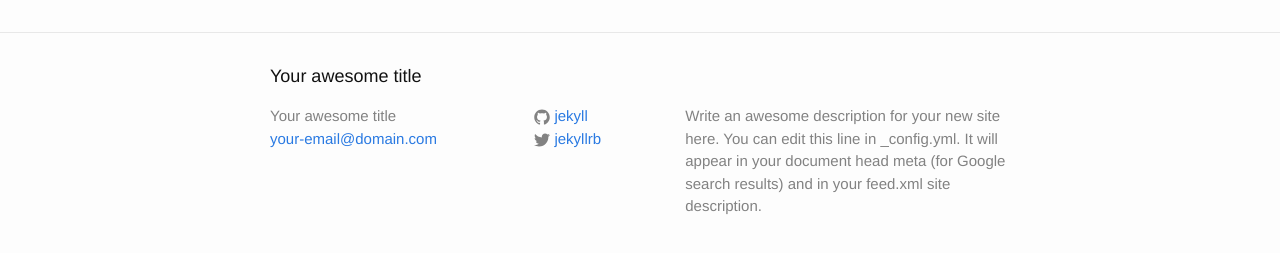
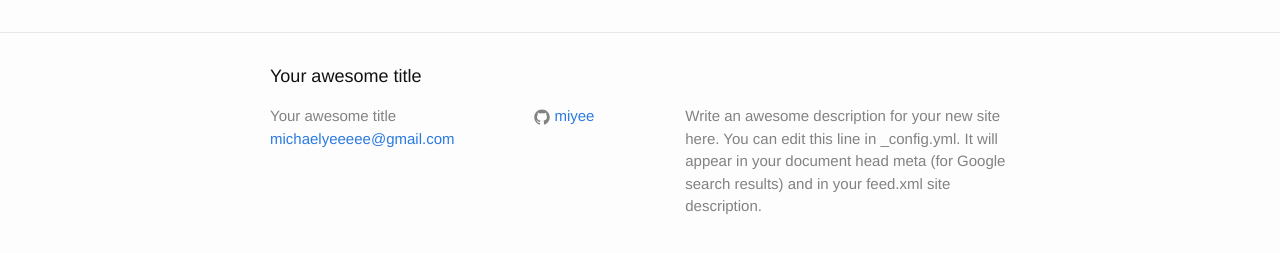
Before and after one commit to miyee/miyee.github.io, a Jekyll site: the page built from index.html, in a window 1280 px wide. Shown: the part 264-517 px from the top of the page. Built offline with Jekyll 4.4.1, drawn with Linux system fonts in a browser that asks for light colours.

Commit message:
updated config.yml

```diff
--- a/_config.yml
+++ b/_config.yml
@@ -7,15 +7,14 @@
 
 # Site settings
 title: Your awesome title
-email: your-email@domain.com
+email: michaelyeeeee@gmail.com
 description: > # this means to ignore newlines until "baseurl:"
   Write an awesome description for your new site here. You can edit this
   line in _config.yml. It will appear in your document head meta (for
   Google search results) and in your feed.xml site description.
 baseurl: "" # the subpath of your site, e.g. /blog
 url: "http://yourdomain.com" # the base hostname & protocol for your site
-twitter_username: jekyllrb
-github_username:  jekyll
+github_username:  miyee
 
 # Build settings
 markdown: kramdown
```
